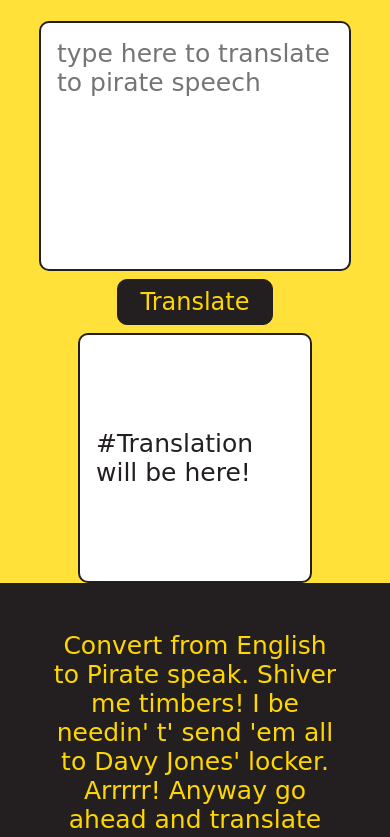
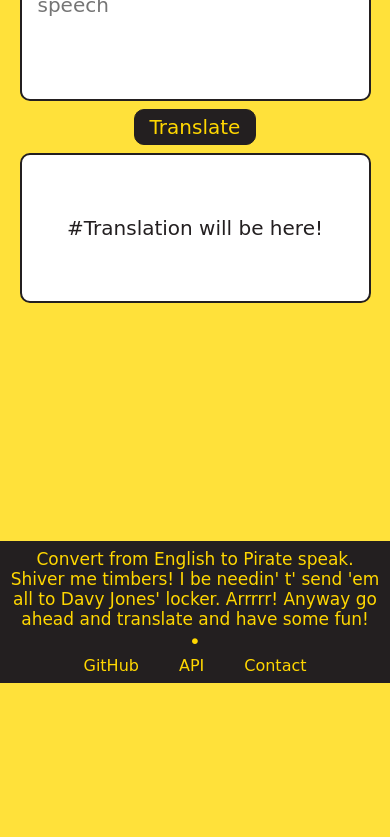
Before and after one commit to harxxhilgg/markSeven-pirate-speak-app, a plain HTML site: page index.html in a window 390 px wide. Shown: the part 161-998 px from the top of the page. After the commit the page ends 844 px from the top, so only its background shows below. Drawn offline with Linux system fonts and the light colour scheme; a web font is replaced by a local one.

Commit message:
Update: Responsive design

```diff
--- a/script.js
+++ b/script.js
@@ -8,7 +8,7 @@ function getTranslationURL(text) {
 }
 
 function errorHandler(error) {
-    alert("something broke!");
+    alert("something broke!, try again later.");
 }
 
 button.addEventListener("click", () => {
--- a/style.css
+++ b/style.css
@@ -96,7 +96,7 @@ footer ul {
     display: flex;
     list-style: none;
     justify-content: center;
-    gap: 3rem;
+    gap: 2.5rem;
     margin-top: 0.5rem;
 }
 
@@ -130,3 +130,48 @@ button:hover {
     transition: 300ms;
     outline: 1.2px solid var(--text-color);
 }
+
+@media only screen and (max-width: 900px) {
+    header {
+        font-size: 20px;
+        height: 80px;
+    }
+
+    textarea {
+        height: 150px;
+        width: 90%;
+        font-size: 20px;
+    }
+
+    button {
+        padding: 5px 15px;
+        font-size: 20px;
+    }
+
+    section {
+        height: 150px;
+        width: 90%;
+        font-size: 20px;
+    }
+
+    footer {
+        padding: 0.5rem;
+    }
+
+    footer p {
+        font-size: 17px;
+    }
+
+    footer ul {
+        gap: 2.5rem;
+        margin-top: 0.2rem;
+    }
+
+    footer ul li a {
+        font-size: 16px;
+    }
+
+    footer span {
+        font-size: 20px;
+    }
+}
```
